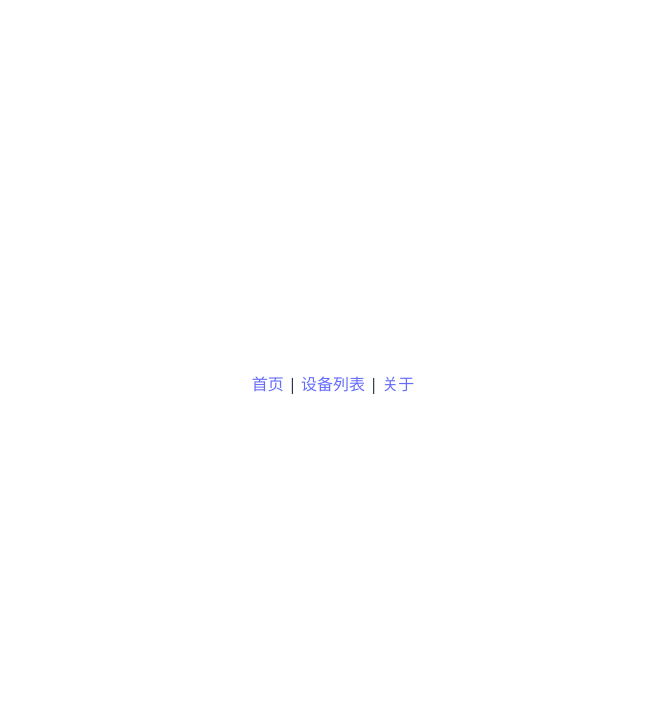
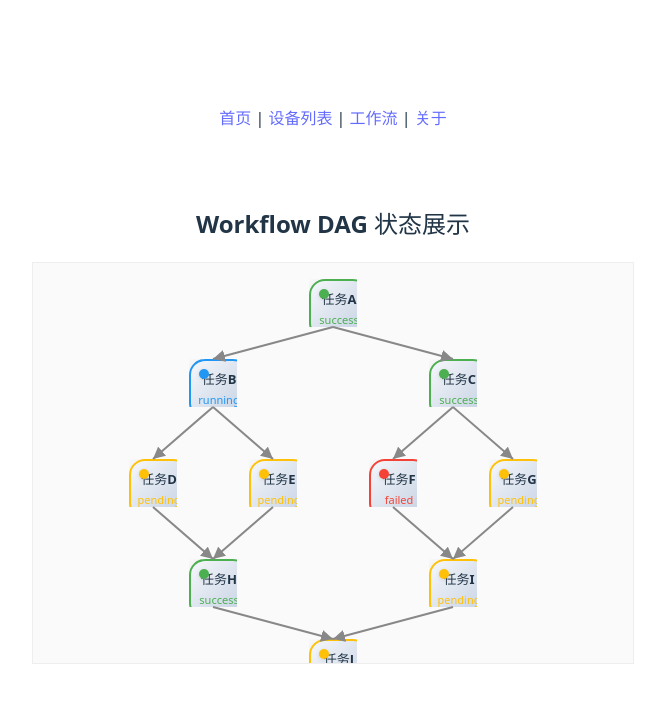
Before and after one commit to codespeakss/collabweb, a Vue app: page /workflow in a window 1280 px wide. Before the commit this address had no page. Shown: the top 702 px of the page, without its empty margins (307-972 px from the left). Built offline with nearby package versions, Linux system fonts and the light colour scheme.

Commit message:
feat:  workflow dag

```diff
--- a/src/App.vue
+++ b/src/App.vue
@@ -5,9 +5,10 @@ import HelloWorld from './components/HelloWorld.vue'
 
 <template>
   <nav style="margin-bottom:2em">
-    <router-link to="/">首页</router-link> |
-    <router-link to="/devices">设备列表</router-link> |
-    <router-link to="/about">关于</router-link>
+     <router-link to="/">首页</router-link> |
+     <router-link to="/devices">设备列表</router-link> |
+     <router-link to="/workflow">工作流</router-link> |
+     <router-link to="/about">关于</router-link>
   </nav>
   <router-view />
 </template>
--- /dev/null
+++ b/src/components/WorkflowDAG.vue
@@ -0,0 +1,153 @@
+<template>
+  <div class="workflow-dag">
+    <h2>Workflow DAG 状态展示</h2>
+    <svg :width="svgWidth" :height="svgHeight">
+      <g v-for="(node, idx) in nodes" :key="node.id">
+        <!-- 节点圆形 -->
+          <foreignObject :x="node.x - nodeRadius" :y="node.y - nodeRadius" :width="nodeRadius * 2" :height="nodeRadius * 2">
+            <div class="dag-node" :style="{ borderColor: statusColor(node.status) }" @click="selectNode(node)">
+              <span class="dag-node-dot" :style="{ background: statusColor(node.status) }"></span>
+              <div class="dag-node-title">{{ node.name }}</div>
+              <div class="dag-node-status" :style="{ color: statusColor(node.status) }">{{ node.status }}</div>
+            </div>
+          </foreignObject>
+      </g>
+      <!-- 连线 -->
+      <g v-for="edge in edges" :key="edge.from + '-' + edge.to">
+        <line
+          :x1="findNode(edge.from).x"
+          :y1="findNode(edge.from).y + nodeRadius"
+          :x2="findNode(edge.to).x"
+          :y2="findNode(edge.to).y - nodeRadius"
+          stroke="#888"
+          stroke-width="2"
+          marker-end="url(#arrow)"
+        />
+      </g>
+      <defs>
+        <marker id="arrow" markerWidth="6" markerHeight="6" refX="6" refY="3" orient="auto" markerUnits="strokeWidth">
+          <path d="M0,0 L6,3 L0,6 Z" fill="#888" />
+        </marker>
+      </defs>
+    </svg>
+    <div v-if="selectedNode" class="node-detail">
+      <h3>任务详情：{{ selectedNode.name }}</h3>
+      <p>状态：{{ selectedNode.status }}</p>
+      <p>描述：{{ selectedNode.desc }}</p>
+      <button @click="selectedNode = null">关闭</button>
+    </div>
+  </div>
+</template>
+
+<script>
+export default {
+  name: 'WorkflowDAG',
+  data() {
+    return {
+      svgWidth: 600,
+      svgHeight: 400,
+      nodeRadius: 24,
+      selectedNode: null,
+      // 示例 DAG 数据
+        nodes: [
+          { id: 'A', name: '任务A', x: 300, y: 40, status: 'success', desc: '数据准备' },
+          { id: 'B', name: '任务B', x: 180, y: 120, status: 'running', desc: '数据清洗' },
+          { id: 'C', name: '任务C', x: 420, y: 120, status: 'success', desc: '特征工程' },
+          { id: 'D', name: '任务D', x: 120, y: 220, status: 'pending', desc: '模型训练1' },
+          { id: 'E', name: '任务E', x: 240, y: 220, status: 'pending', desc: '模型训练2' },
+          { id: 'F', name: '任务F', x: 360, y: 220, status: 'failed', desc: '模型训练3' },
+          { id: 'G', name: '任务G', x: 480, y: 220, status: 'pending', desc: '模型训练4' },
+          { id: 'H', name: '任务H', x: 180, y: 320, status: 'success', desc: '评估1' },
+          { id: 'I', name: '任务I', x: 420, y: 320, status: 'pending', desc: '评估2' },
+          { id: 'J', name: '任务J', x: 300, y: 400, status: 'pending', desc: '结果汇总' },
+        ],
+      edges: [
+        { from: 'A', to: 'B' },
+        { from: 'A', to: 'C' },
+        { from: 'B', to: 'D' },
+        { from: 'B', to: 'E' },
+        { from: 'C', to: 'F' },
+        { from: 'C', to: 'G' },
+        { from: 'D', to: 'H' },
+        { from: 'E', to: 'H' },
+        { from: 'F', to: 'I' },
+        { from: 'G', to: 'I' },
+        { from: 'H', to: 'J' },
+        { from: 'I', to: 'J' },
+      ],
+    };
+  },
+  methods: {
+    findNode(id) {
+      return this.nodes.find(n => n.id === id);
+    },
+    statusColor(status) {
+      switch (status) {
+        case 'success': return '#4caf50';
+        case 'running': return '#2196f3';
+        case 'failed': return '#f44336';
+        case 'pending': return '#ffc107';
+        default: return '#bdbdbd';
+      }
+    },
+    selectNode(node) {
+      this.selectedNode = node;
+    },
+  },
+};
+</script>
+
+<style scoped>
+.workflow-dag {
+  padding: 24px;
+}
+svg {
+  background: #fafafa;
+  border: 1px solid #eee;
+}
+.node-detail {
+  margin-top: 16px;
+  padding: 12px;
+  background: #fffbe6;
+  border: 1px solid #ffe58f;
+  border-radius: 6px;
+}
+/* DAG 节点卡片样式 */
+.dag-node {
+  width: 56px;
+  height: 56px;
+  background: linear-gradient(135deg, #f5f7fa 0%, #c3cfe2 100%);
+  border: 2px solid #bdbdbd;
+  border-radius: 16px;
+  box-shadow: 0 4px 16px rgba(0,0,0,0.10);
+  display: flex;
+  flex-direction: column;
+  align-items: center;
+  justify-content: center;
+  cursor: pointer;
+  font-size: 13px;
+  user-select: none;
+  position: relative;
+  transition: box-shadow 0.2s, border-color 0.2s;
+}
+.dag-node:hover {
+  box-shadow: 0 8px 24px rgba(33,150,243,0.18);
+  border-color: #2196f3;
+}
+.dag-node-dot {
+  position: absolute;
+  top: 8px;
+  left: 8px;
+  width: 10px;
+  height: 10px;
+  border-radius: 50%;
+  box-shadow: 0 1px 4px rgba(0,0,0,0.10);
+}
+.dag-node-title {
+  font-weight: bold;
+  margin-bottom: 2px;
+}
+.dag-node-status {
+  font-size: 11px;
+}
+</style>
--- a/src/main.js
+++ b/src/main.js
@@ -6,11 +6,13 @@ import App from './App.vue'
 import { createRouter, createWebHistory } from 'vue-router'
 import DeviceList from './components/DeviceList.vue'
 import About from './components/About.vue'
+import WorkflowDAG from './components/WorkflowDAG.vue'
 
 const routes = [
 	{ path: '/', component: App },
 	{ path: '/devices', component: DeviceList },
-	{ path: '/about', component: About }
+	{ path: '/about', component: About },
+	{ path: '/workflow', component: WorkflowDAG }
 ]
 
 const router = createRouter({
```
